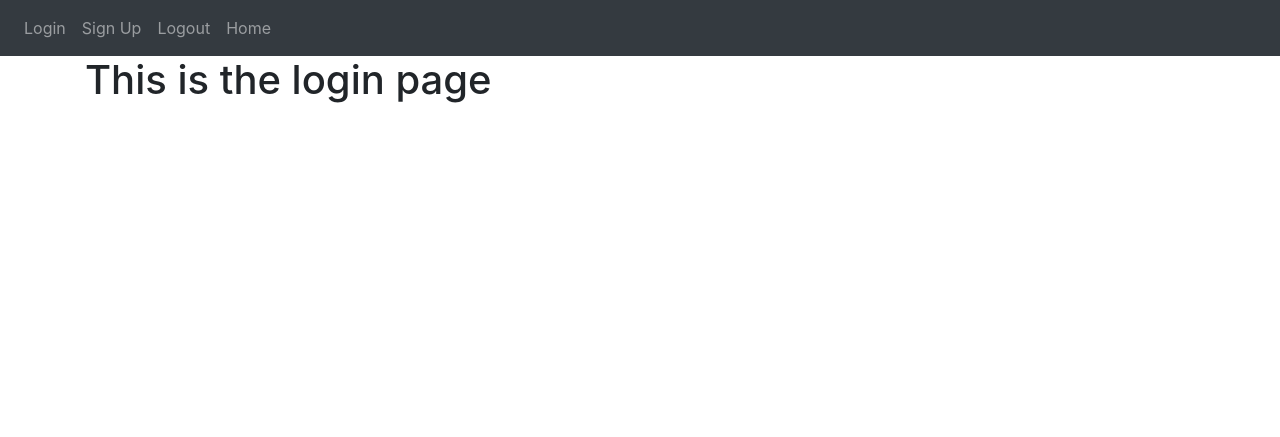
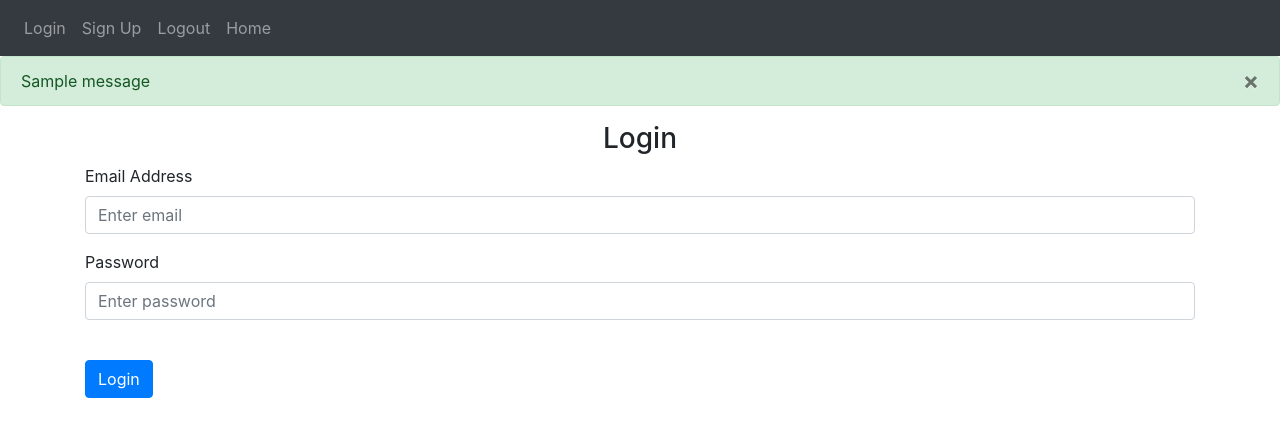
Before and after one commit to e-kelmenson/fantasy-baseball, a Flask app: page /login in a window 1280 px wide. Shown: the top 437 px of the page. Run offline with Flask 3, Linux system fonts and the light colour scheme; one stand-in notice (Sample message) is shown; some libraries are stand-ins or nearby versions.

Commit message:
Implemented login page and sign up error messages

```diff
--- a/practice/flask_webapp/website/auth.py
+++ b/practice/flask_webapp/website/auth.py
@@ -1,15 +1,33 @@
-from flask import Blueprint, render_template
+from flask import Blueprint, render_template, request, flash
 
 auth = Blueprint('auth', __name__)
 
-@auth.route('/login')
+@auth.route('/login', methods=['GET', 'POST'])
 def login():
+    data = request.form
+    print(data)
     return render_template("login.html", boolean=True)
 
 @auth.route('/logout')
 def logout():
     return "<p>Logout</p>"
 
-@auth.route('/sign-up')
+@auth.route('/sign-up', methods=['GET', 'POST'])
 def sign_up():
+    if request.method == 'POST':
+        email = request.form.get('email')
+        firstName = request.form.get('firstName')
+        password1 = request.form.get('password1')
+        password2 = request.form.get('password2')
+        if len(email) < 4:
+            flash('Email must be greater than 3 characters.', category='error')
+        elif len(firstName) < 2:
+            flash('First name must be greater than 1 character.', category='error')
+        elif password1 != password2:
+            flash('Passwords do not match.', category='error')
+        elif len(password1) < 7:
+            flash('Password must be at least 7 characters.', category='error')
+        else:
+            flash('Account created!', category='success')
+            # add user to the database
     return render_template("sign_up.html")
--- a/practice/flask_webapp/website/templates/base.html
+++ b/practice/flask_webapp/website/templates/base.html
@@ -29,6 +29,30 @@
       </div>
     </div>
   </nav>
+
+  {% with messages = get_flashed_messages(with_categories=true) %}
+  {% if messages %}
+
+  {% endif %}
+  {% for category, message in messages %}
+  {% if category == 'error' %}
+  <div class="alert alert-danger alert-dismissable fade show" role="alert">
+    {{ message }}
+    <button type="button" class="close" data-dismiss="alert">
+      <span aria-hidden="true">&times;</span>
+    </button>
+  </div>
+  {% else %}
+  <div class="alert alert-success alert-dismissable fade show" role="alert">
+    {{ message }}
+    <button type="button" class="close" data-dismiss="alert">
+      <span aria-hidden="true">&times;</span>
+    </button>
+  </div>
+  {% endif %}
+  {% endfor %}
+  {% endwith %}
+
   <div class="container"> {% block content %}{% endblock %} </div>
   <script src="https://code.jquery.com/jquery-3.2.1.slim.min.js"
     integrity="sha384-KJ3o2DKtIkvYIK3UENzmM7KCkRr/rE9/Qpg6aAZGJwFDMVNA/GpGFF93hXpG5KkN"
--- a/practice/flask_webapp/website/templates/login.html
+++ b/practice/flask_webapp/website/templates/login.html
@@ -1,5 +1,20 @@
 {% extends "base.html" %} {% block title %}Login{% endblock %} {% block
 content%}
-<h1>This is the login page</h1>
+<form method="POST">
+    <h3 align="center">Login</h3>
+    <div class="form-group">
+        <label for="email">Email Address</label>
+        <input type="email" class="form-control" id="email" name="email" placeholder="Enter email" />
+    </div>
+
+    <div class="form-group">
+        <label for="password">Password</label>
+        <input type="password" class="form-control" id="password" name="password" placeholder="Enter password" />
+    </div>
+
+    <br />
+    <button type="submit" class="btn btn-primary">Login</button>
+
+</form>
 
 {% endblock %}
```
